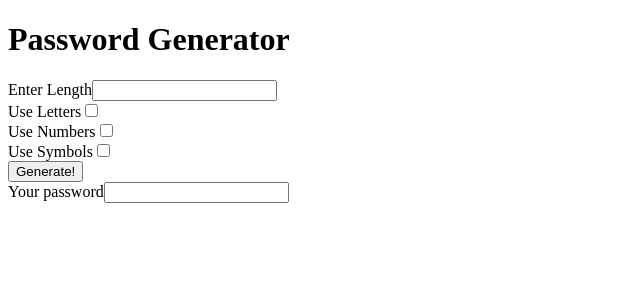
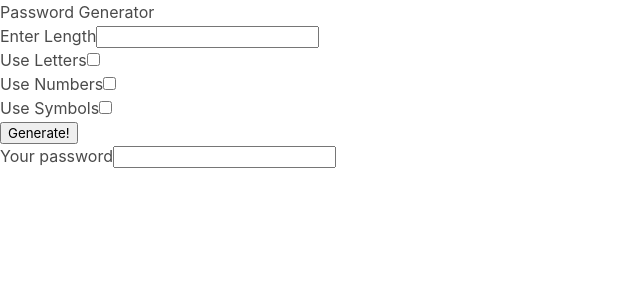
Before and after one commit to Simone-Ramundi/PasswordGeneratorApp, an Angular app in the folder pw/: page / in a window 1280 px wide. Shown: the top 300 px of the page, without its empty margins (0-640 px from the left). Built offline with nearby package versions, Linux system fonts and the light colour scheme.

Commit message:
Installed bulma.io for styling

```diff
--- a/pw/package.json
+++ b/pw/package.json
@@ -18,6 +18,7 @@
     "@angular/platform-browser": "~13.3.0",
     "@angular/platform-browser-dynamic": "~13.3.0",
     "@angular/router": "~13.3.0",
+    "bulma": "^0.9.4",
     "rxjs": "~7.5.0",
     "tslib": "^2.3.0",
     "zone.js": "~0.11.4"
--- a/pw/src/styles.css
+++ b/pw/src/styles.css
@@ -1 +1,2 @@
 /* You can add global styles to this file, and also import other style files */
+@import 'bulma/css/bulma.css';
```
Also changed, not shown: 1 other file (tests, documents, lock files or other folders).
